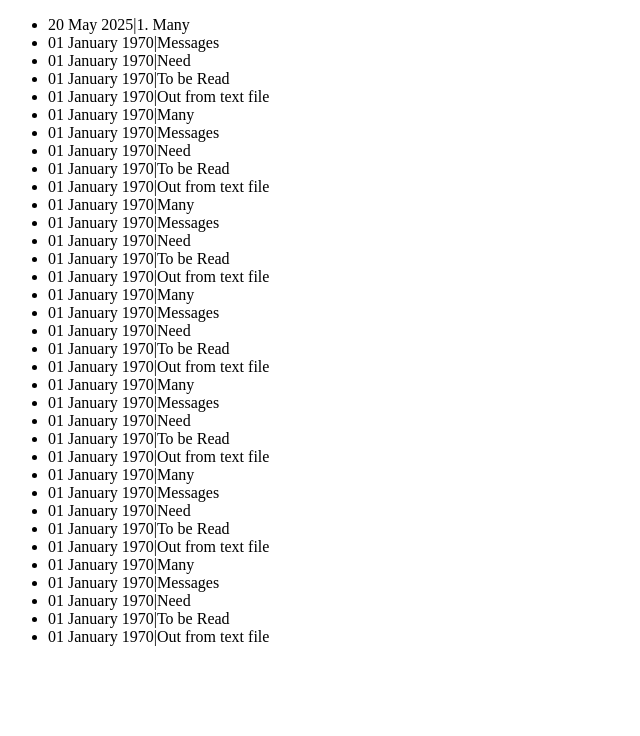
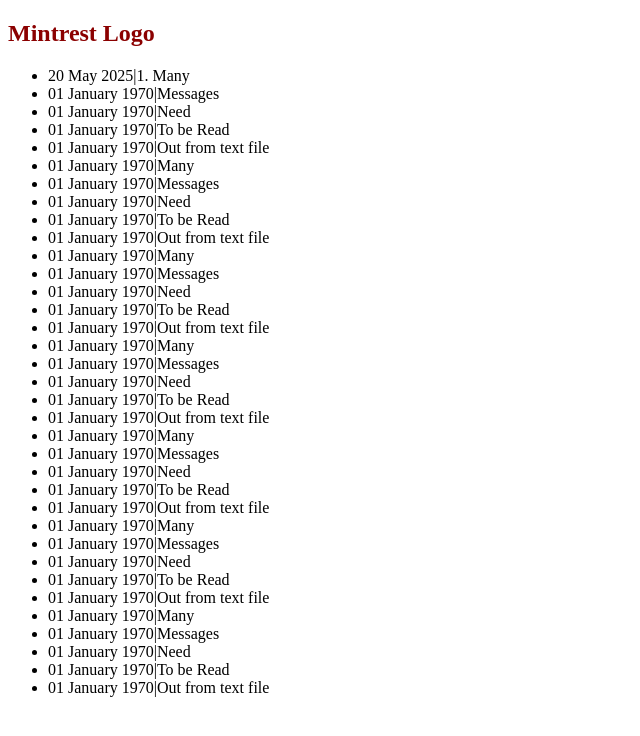
Before and after one commit to CarlaBuongiorno/Project-1-Mintrest, a Flask app: page / in a window 1280 px wide. Shown: the top 736 px of the page, without its empty margins (0-640 px from the left). Run offline with Flask 3, Linux system fonts and the light colour scheme.

Commit message:
Add heading with colour

```diff
--- a/static/css/main.css
+++ b/static/css/main.css
@@ -0,0 +1,3 @@
+h1 {
+    color: darkred;
+}
--- a/templates/index.html
+++ b/templates/index.html
@@ -1,13 +1,16 @@
 {% extends 'base.html' %}
 
 {% block content %}
+<header>
+    <h1>Mintrest Logo</h1>
+</header>
 
-<header>
+<main>
     <ul>
         {% for message in messages %}
-        <li>{{ message[0] }}|{{ message[1] }}</li>
+            <li>{{ message[0] }}|{{ message[1] }}</li>
         {% endfor %}
     </ul>
-</header>
+</main>
 
 {% endblock %}
```
